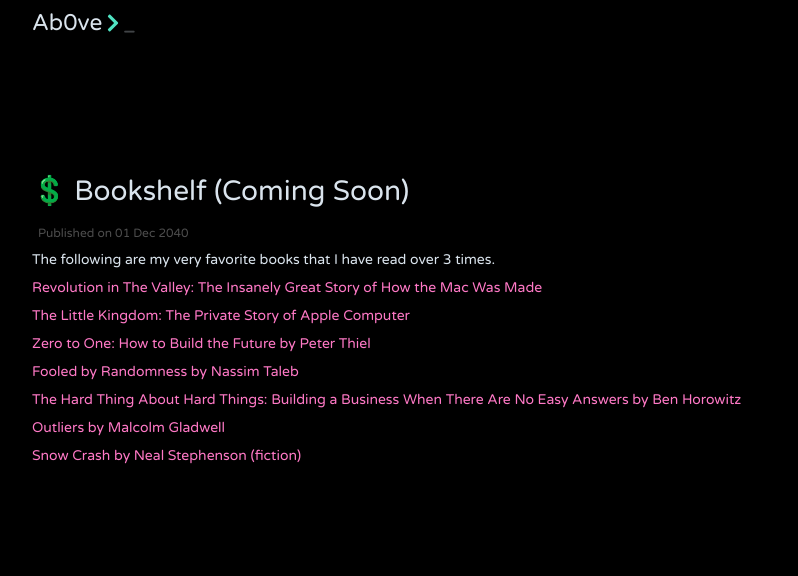
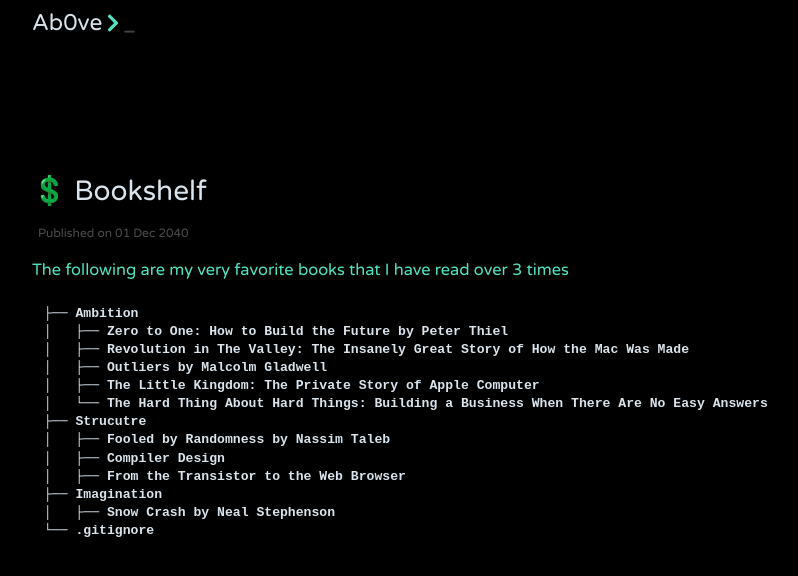
Before and after one commit to jithendrabsy/thoughts, a Jekyll site: the page built from _posts/2040-12-01-bookshelf.md, in a window 1280 px wide. Shown: the top 576 px of the page, without its empty margins (238-1036 px from the left). Built offline with Jekyll 4.4.1, drawn with Linux system fonts in a browser that asks for light colours; nearby versions of some CDN libraries.

Commit message:
Update books

````diff
--- a/_posts/2040-12-01-bookshelf.md
+++ b/_posts/2040-12-01-bookshelf.md
@@ -1,23 +1,25 @@
 ---
 layout: post
-title:  "💲 Bookshelf (Coming Soon)"
+title:  "💲 Bookshelf"
 description:
 tags: Creation
 ---
 
-The following are my very favorite books that I have read over 3 times.
+### The following are my very favorite books that I have read over 3 times
 
+```
+├── Ambition
+│   ├── Zero to One: How to Build the Future by Peter Thiel
+│   ├── Revolution in The Valley: The Insanely Great Story of How the Mac Was Made
+│   ├── Outliers by Malcolm Gladwell
+│   ├── The Little Kingdom: The Private Story of Apple Computer
+│   └── The Hard Thing About Hard Things: Building a Business When There Are No Easy Answers by Ben Horowitz
+├── Strucutre
+│   ├── Fooled by Randomness by Nassim Taleb
+│   ├── Compiler Design
+│   ├── From the Transistor to the Web Browser
+├── Imagination
+│   ├── Snow Crash by Neal Stephenson
+└── .gitignore
 
-[Revolution in The Valley: The Insanely Great Story of How the Mac Was Made]()
-
-[The Little Kingdom: The Private Story of Apple Computer]()
-
-[Zero to One: How to Build the Future by Peter Thiel]()
-
-[Fooled by Randomness by Nassim Taleb]()
-
-[The Hard Thing About Hard Things: Building a Business When There Are No Easy Answers by Ben Horowitz]()
-
-[Outliers by Malcolm Gladwell]()
-
-[Snow Crash by Neal Stephenson (fiction)]()
+```
````
